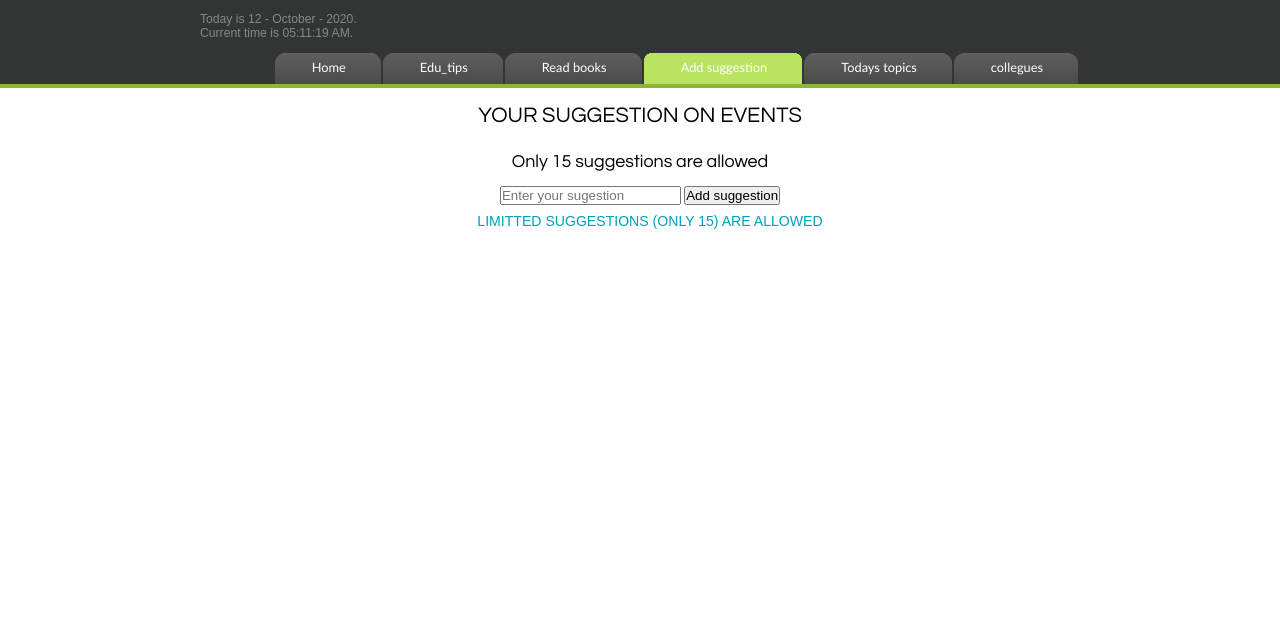
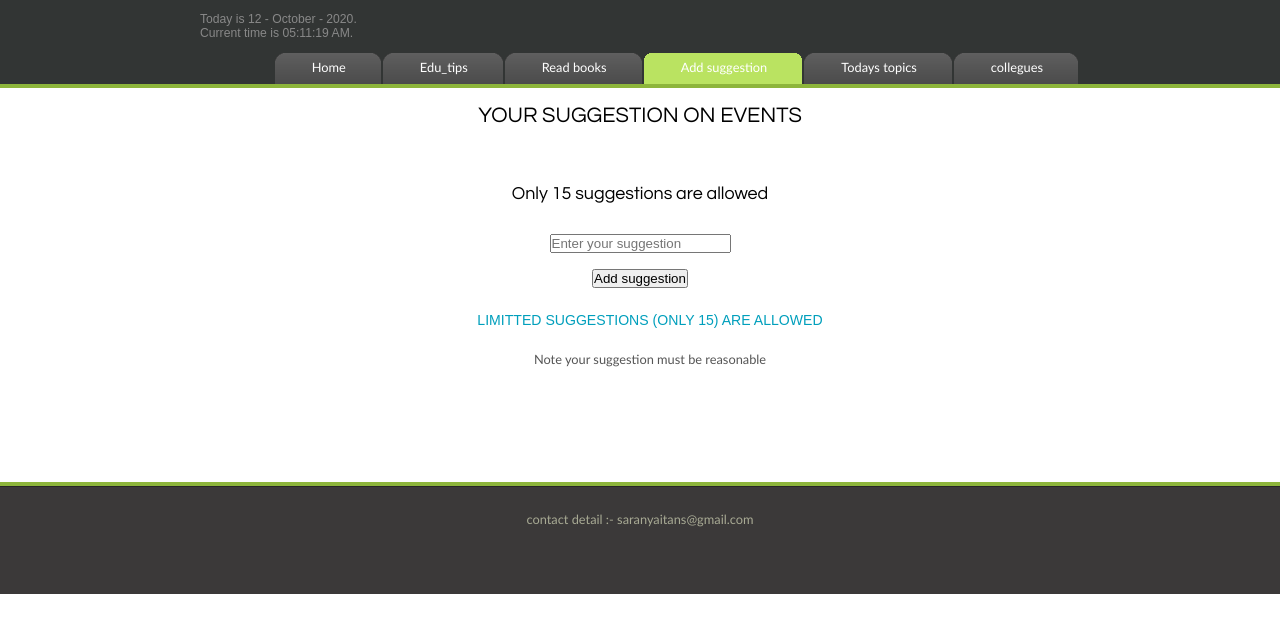
Before and after one commit to Saranya-V-boot/18IT080_SaranyaV_Webtechnolgy, a plain HTML site: page fact.html in a window 1280 px wide. Shown: the part 88-720 px from the top of the page. Drawn offline with Linux system fonts and the light colour scheme.

Commit message:
Update fact.html

```diff
--- a/fact.html
+++ b/fact.html
@@ -42,21 +42,30 @@
 </div>
 </div>
 </div>
-    <div id="list2" ng-controller='Storylist2 as list2' style =" text-align : center">
-      <h3 style =" text-align : center">Only 15 suggestions are allowed</h3>
+    <div id="list2" ng-controller='Storylist2 as list2' style =" text-align : center"><br><br>
+      <h3 style =" text-align : center">Only 15 suggestions are allowed</h3><br>
 
-      <input type="text" ng-model="list2.storyname" placeholder="Enter your sugestion" >
+      <input type="text" ng-model="list2.storyname" placeholder="Enter your suggestion" ><br><br>
       <button ng-click="list2.addItem();">Add suggestion</button>
       <ol>
         <li ng-repeat="item in list2.items">
           {{ item.storyname }}
           <button ng-click="list2.removeItem($index);">Remove suggestion</button>
 
-        </li>
-		      <h4 >Limitted suggestions (Only 15) are allowed</h4>
+        </li><br>
+		      <h4 >Limitted suggestions (Only 15) are allowed</h4><br>
+			  <p> Note your suggestion must be reasonable </p><br><br><br>
       </ol>
       <div class="error" style="color:red;" text-align ="center"> {{list2.errorMessage}}</div></p>
     </div>
 
+
   </body>
+  <div id="content_footer"></div>
+    <div id="footer">
+
+      <p>contact detail :- saranyaitans@gmail.com </p>
+    </div>
+  </div>
+
 </html>
```
